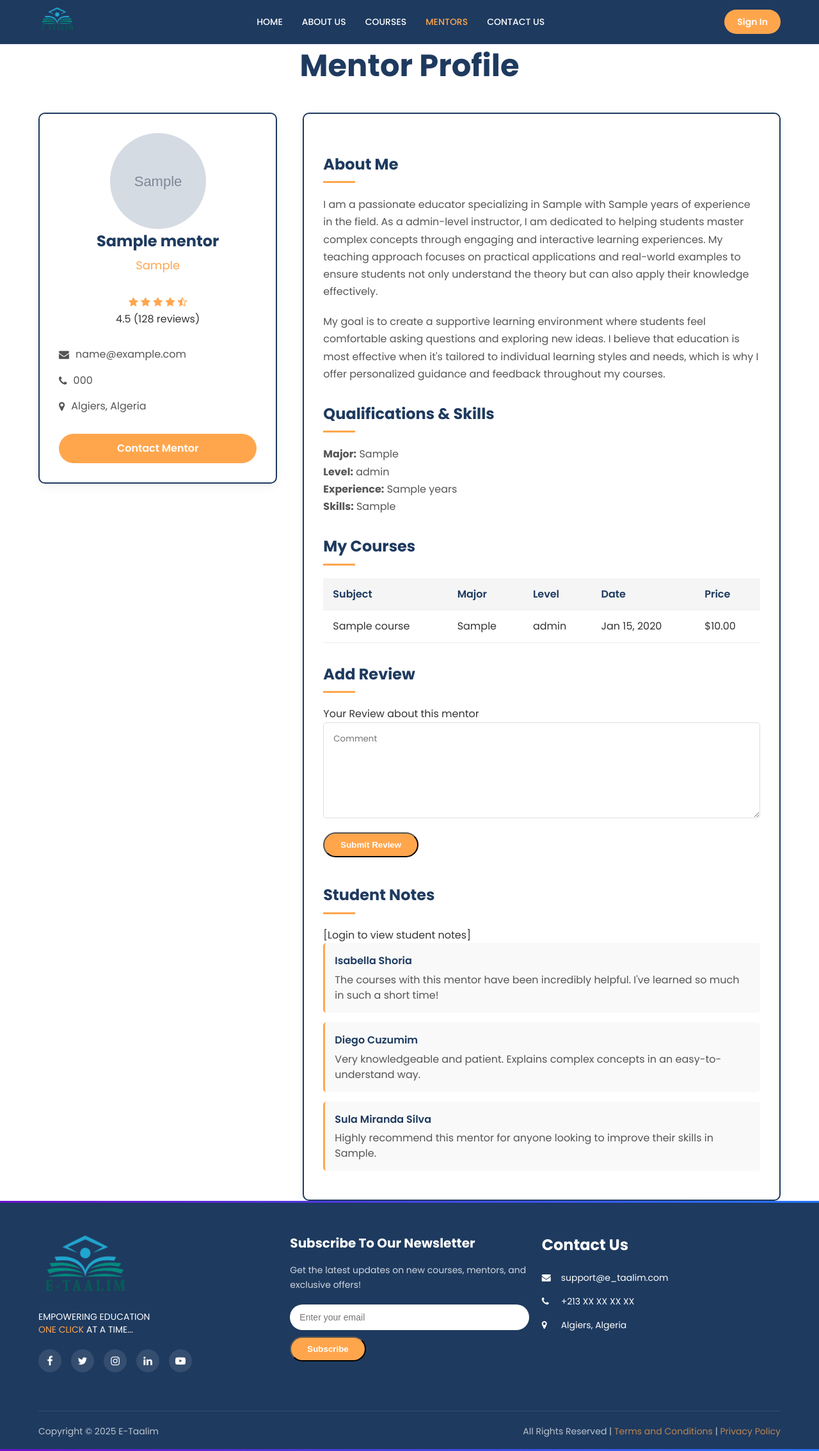
After one commit to manarghr/e-learning-plat, a PHP site: page /profile_mentor.php?id=1 in a window 1280 px wide. The commit adds this page. Shown: the whole page at 64% size. Run offline with PHP 8.4, Linux system fonts and the light colour scheme; tables that the repository leaves empty or names only in its code hold one stand-in row (values such as "Sample post"); grey boxes marked "Sample" are stand-in pictures.

Commit message:
mentor profile display fixed

```diff
--- a/mentor.php
+++ b/mentor.php
@@ -76,10 +76,9 @@ $total_pages = ceil($total_mentors / $mentors_per_page);
                     <?php
                     // Check if there are mentors
                     if ($result->num_rows > 0) {
-                        // Output data of each mentor
+    // Output data of each mentor
                         while($row = $result->fetch_assoc()) {
-                            // Set default image if profile_picture is empty
-                            $profile_image = !empty($row["profile_picture"]) ? $row["profile_picture"] : "mentor_images/mentor1.jpg";
+                            $profile_image = !empty($row["profile_picture"]) ? $row["profile_picture"] : "images/mentor1.png";
 
                             echo '<div class="mentor-card">';
                             echo '<div class="mentor-avatar">';
@@ -88,6 +87,7 @@ $total_pages = ceil($total_mentors / $mentors_per_page);
                             echo '<h4 class="mentor-name">' . htmlspecialchars($row["name"]) . '</h4>';
                             echo '<p class="mentor-specialty">' . htmlspecialchars($row["major"]) . '</p>';
                             echo '<a href="profile_mentor.php?id=' . $row["id_mentor"] . '" class="btn btn-primary">View Profile</a>';
+
                             echo '</div>';
                         }
                     } else {
--- /dev/null
+++ b/profile_mentor.php
@@ -0,0 +1,250 @@
+<?php
+// Database connection parameters
+$servername = "localhost";
+$username = "root";
+$password = "";
+$dbname = "etaali";
+
+// Create connection
+$conn = new mysqli($servername, $username, $password, $dbname);
+
+// Check connection
+if ($conn->connect_error) {
+    die("Connection failed: " . $conn->connect_error);
+}
+
+// Get mentor ID from URL parameter
+$mentor_id = isset($_GET['id']) ? (int)$_GET['id'] : 0;
+
+// If no ID provided, redirect to mentors page
+if ($mentor_id === 0) {
+    header("Location: mentor.php");
+    exit;
+}
+
+// Query to get mentor details
+$sql = "SELECT * FROM mentor WHERE id_mentor = $mentor_id";
+$result = $conn->query($sql);
+
+// Check if mentor exists
+if ($result->num_rows === 0) {
+    header("Location: mentor.php");
+    exit;
+}
+
+// Get mentor data
+$mentor = $result->fetch_assoc();
+
+// Query to get mentor's courses
+$courses_sql = "SELECT * FROM course WHERE id_mentor = $mentor_id";
+$courses_result = $conn->query($courses_sql);
+
+// Set default profile image if empty
+$profile_image = !empty($mentor["profile_picture"]) ? $mentor["profile_picture"] : "images/mentor1.png";
+
+// Generate a professional "About Me" description based on mentor data
+$about_me = "I am a passionate educator specializing in " . $mentor["major"] . " with " . $mentor["experience"] .
+            " years of experience in the field. As a " . $mentor["level"] . "-level instructor, I am dedicated to helping students " .
+            "master complex concepts through engaging and interactive learning experiences. My teaching approach focuses on " .
+            "practical applications and real-world examples to ensure students not only understand the theory but can also " .
+            "apply their knowledge effectively.";
+
+// Additional paragraph for the about section
+$about_me_additional = "My goal is to create a supportive learning environment where students feel comfortable asking questions " .
+                      "and exploring new ideas. I believe that education is most effective when it's tailored to individual learning " .
+                      "styles and needs, which is why I offer personalized guidance and feedback throughout my courses.";
+?>
+
+<!DOCTYPE html>
+<html lang="en">
+<head>
+    <meta charset="UTF-8">
+    <meta name="viewport" content="width=device-width, initial-scale=1.0">
+    <title>E-Taalim - <?php echo htmlspecialchars($mentor["name"]); ?></title>
+    <link rel="stylesheet" href="profile_mentor.css">
+    <link rel="stylesheet" href="https://fonts.googleapis.com/css2?family=Poppins:wght@400;500;600;700&display=swap">
+    <link rel="stylesheet" href="https://cdnjs.cloudflare.com/ajax/libs/font-awesome/4.7.0/css/font-awesome.min.css">
+</head>
+<body>
+    <!-- Navigation Bar -->
+    <header>
+        <div class="container">
+            <div class="logo">
+                <img src="images/E-TAALIM.pnj.png" alt="E-Taalim Logo">
+            </div>
+            <nav>
+                <ul class="nav-links">
+                    <li><a href="index.html">HOME</a></li>
+                    <li><a href="About-us.html">ABOUT US</a></li>
+                    <li><a href="courses.php">COURSES</a></li>
+                    <li><a href="mentor.php" class="active">MENTORS</a></li>
+                    <li><a href="contact-us.html">CONTACT US</a></li>
+                </ul>
+            </nav>
+            <div class="sign-in">
+                <a href="signup.html" class="btn btn-primary">Sign In</a>
+            </div>
+        </div>
+    </header>
+
+    <div class="hero-text">
+        <h1>Mentor Profile</h1>
+    </div>
+
+    <div class="mentor-container">
+        <!-- Sidebar -->
+        <aside class="mentor-sidebar">
+            <div class="mentor-avatar">
+                <img src="<?php echo htmlspecialchars($profile_image); ?>" alt="<?php echo htmlspecialchars($mentor["name"]); ?>">
+            </div>
+            <h2 class="mentor-name"><?php echo htmlspecialchars($mentor["name"]); ?></h2>
+            <p class="mentor-title"><?php echo htmlspecialchars($mentor["major"]); ?></p>
+
+            <div class="mentor-rating">
+                <div class="stars">
+                    <i class="fa fa-star" style="color: #ffa64d;"></i>
+                    <i class="fa fa-star" style="color: #ffa64d;"></i>
+                    <i class="fa fa-star" style="color: #ffa64d;"></i>
+                    <i class="fa fa-star" style="color: #ffa64d;"></i>
+                    <i class="fa fa-star-half-o" style="color: #ffa64d;"></i>
+                </div>
+                <p>4.5 (128 reviews)</p>
+            </div>
+
+            <div class="mentor-contact">
+                <p><i class="fa fa-envelope"></i> <?php echo htmlspecialchars($mentor["email"]); ?></p>
+                <p><i class="fa fa-phone"></i> <?php echo htmlspecialchars($mentor["phone"]); ?></p>
+                <p><i class="fa fa-map-marker"></i> Algiers, Algeria</p>
+            </div>
+
+            <a href="mailto:<?php echo htmlspecialchars($mentor["email"]); ?>" class="btn btn-primary" style="width: 100%;">Contact Mentor</a>
+        </aside>
+
+        <!-- Main Content -->
+        <main class="mentor-main">
+            <section class="about-section">
+                <h3 class="section-title">About Me</h3>
+                <p class="about-text"><?php echo $about_me; ?></p>
+                <p class="about-text"><?php echo $about_me_additional; ?></p>
+            </section>
+
+            <section class="certification-section">
+                <h3 class="section-title">Qualifications & Skills</h3>
+                <p class="certification-text">
+                    <strong>Major:</strong> <?php echo htmlspecialchars($mentor["major"]); ?><br>
+                    <strong>Level:</strong> <?php echo htmlspecialchars($mentor["level"]); ?><br>
+                    <strong>Experience:</strong> <?php echo htmlspecialchars($mentor["experience"]); ?> years<br>
+                    <strong>Skills:</strong> <?php echo htmlspecialchars($mentor["skills"]); ?>
+                </p>
+            </section>
+
+            <section class="courses-section">
+                <h3 class="section-title">My Courses</h3>
+                <?php if ($courses_result->num_rows > 0): ?>
+                <table class="courses-table">
+                    <thead>
+                        <tr>
+                            <th>Subject</th>
+                            <th>Major</th>
+                            <th>Level</th>
+                            <th>Date</th>
+                            <th>Price</th>
+                        </tr>
+                    </thead>
+                    <tbody>
+                        <?php while($course = $courses_result->fetch_assoc()): ?>
+                        <tr>
+                            <td><?php echo htmlspecialchars($course["subject"]); ?></td>
+                            <td><?php echo htmlspecialchars($course["major"]); ?></td>
+                            <td><?php echo htmlspecialchars($course["level"]); ?></td>
+                            <td><?php echo date('M d, Y', strtotime($course["date_course"])); ?></td>
+                            <td>$<?php echo number_format($course["price"], 2); ?></td>
+                        </tr>
+                        <?php endwhile; ?>
+                    </tbody>
+                </table>
+                <?php else: ?>
+                <p>No courses available from this mentor yet.</p>
+                <?php endif; ?>
+            </section>
+
+            <section class="review-section">
+                <h3 class="section-title">Add Review</h3>
+                <p>Your Review about this mentor</p>
+                <form class="review-form" method="post" action="submit_review.php">
+                    <input type="hidden" name="mentor_id" value="<?php echo $mentor_id; ?>">
+                    <textarea name="comment" placeholder="Comment"></textarea>
+                    <button type="submit" class="btn btn-primary">Submit Review</button>
+                </form>
+            </section>
+
+            <section class="notes-section">
+                <h3 class="section-title">Student Notes</h3>
+                <p>[Login to view student notes]</p>
+
+                <div class="note">
+                    <p class="note-author">Isabella Shoria</p>
+                    <p class="note-text">The courses with this mentor have been incredibly helpful. I've learned so much in such a short time!</p>
+                </div>
+
+                <div class="note">
+                    <p class="note-author">Diego Cuzumim</p>
+                    <p class="note-text">Very knowledgeable and patient. Explains complex concepts in an easy-to-understand way.</p>
+                </div>
+
+                <div class="note">
+                    <p class="note-author">Sula Miranda Silva</p>
+                    <p class="note-text">Highly recommend this mentor for anyone looking to improve their skills in <?php echo htmlspecialchars($mentor["major"]); ?>.</p>
+                </div>
+            </section>
+        </main>
+    </div>
+
+   <!-- Footer -->
+   <footer class="footer">
+    <div class="container">
+        <div class="footer-content">
+            <div class="footer-logo">
+                <img src="images/E-TAALIM.pnj.png" alt="E-Taalim Logo">
+                <div class="footer-tagline">
+                    <p>EMPOWERING EDUCATION</p>
+                    <p><span class="highlight">ONE CLICK</span> AT A TIME...</p>
+                </div>
+                <div class="social-icons">
+                    <a href="#" aria-label="Facebook"><i class="fa fa-facebook"></i></a>
+                    <a href="#" aria-label="Twitter"><i class="fa fa-twitter"></i></a>
+                    <a href="#" aria-label="Instagram"><i class="fa fa-instagram"></i></a>
+                    <a href="#" aria-label="LinkedIn"><i class="fa fa-linkedin"></i></a>
+                    <a href="#" aria-label="YouTube"><i class="fa fa-youtube-play"></i></a>
+                </div>
+            </div>
+
+            <div class="footer-newsletter">
+                <h3>Subscribe To Our Newsletter</h3>
+                <p>Get the latest updates on new courses, mentors, and exclusive offers!</p>
+                <div class="newsletter-form">
+                    <input type="email" placeholder="Enter your email">
+                    <button class="btn btn-primary">Subscribe</button>
+                </div>
+            </div>
+
+            <div class="footer-contact">
+                <h3>Contact Us</h3>
+                <p><i class="fa fa-envelope"></i> support@e_taalim.com</p>
+                <p><i class="fa fa-phone"></i> +213 XX XX XX XX</p>
+                <p><i class="fa fa-map-marker"></i> Algiers, Algeria</p>
+            </div>
+        </div>
+
+        <div class="footer-bottom">
+            <p>Copyright © 2025 E-Taalim</p>
+            <p>All Rights Reserved | <a href="#">Terms and Conditions</a> | <a href="#">Privacy Policy</a></p>
+        </div>
+    </div>
+</footer>
+</body>
+</html>
+<?php
+// Close connection
+$conn->close();
+?>
```
Also changed, not shown: profile_mentor.html (deleted, +0 -204 lines).
